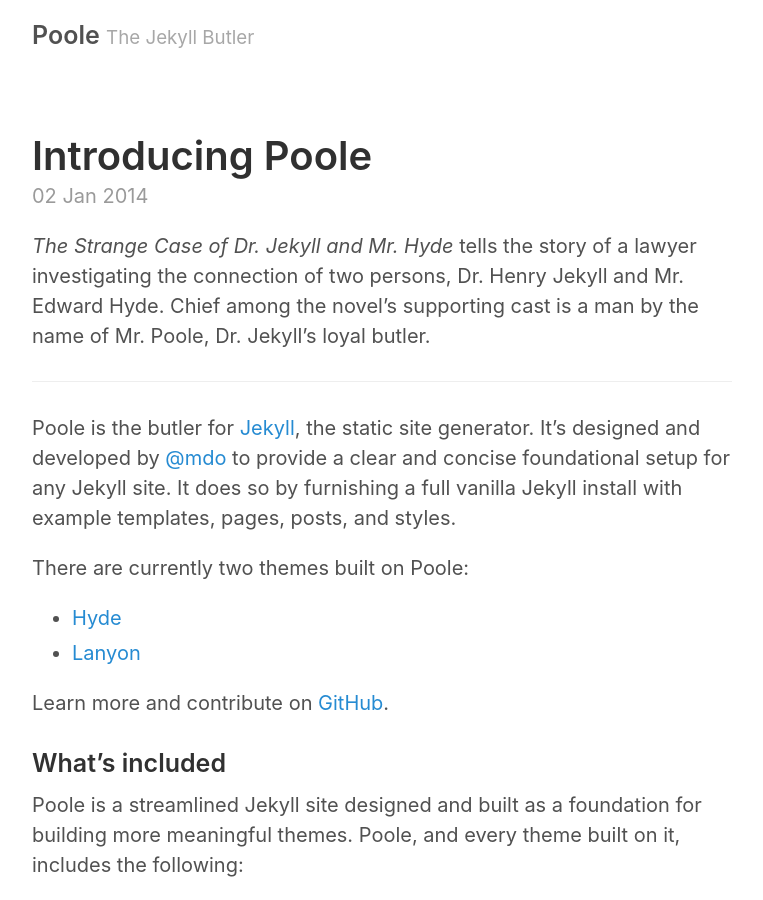
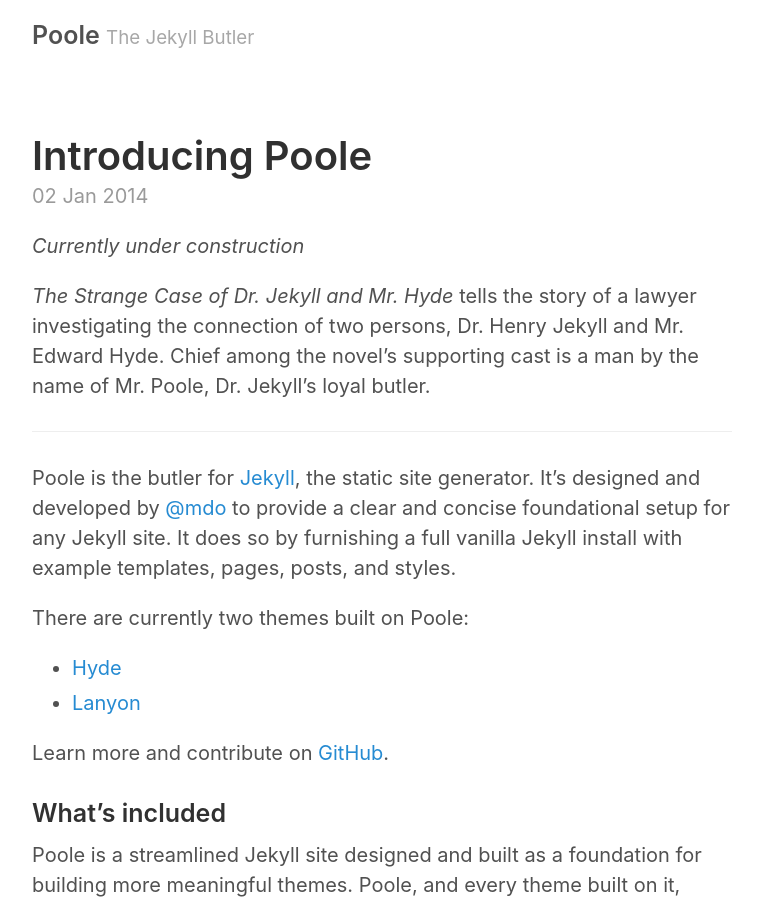
Before and after one commit to Guocera/guocera.github.io, a Jekyll site: the page built from _posts/2014-01-02-introducing-poole.md, in a window 1280 px wide and 900 px high. Shown: the whole window, without its empty margins (258-1021 px from the left). Built offline with Jekyll 4.4.1, drawn with Linux system fonts in a browser that asks for light colours.

Commit message:
Marked file as under construction

```diff
--- a/_posts/2014-01-02-introducing-poole.md
+++ b/_posts/2014-01-02-introducing-poole.md
@@ -2,6 +2,8 @@
 layout: post
 title: Introducing Poole
 ---
+
+*Currently under construction*
 
 *The Strange Case of Dr. Jekyll and Mr. Hyde* tells the story of a lawyer investigating the connection of two persons, Dr. Henry Jekyll and Mr. Edward Hyde. Chief among the novel's supporting cast is a man by the name of Mr. Poole, Dr. Jekyll's loyal butler.
 
```
